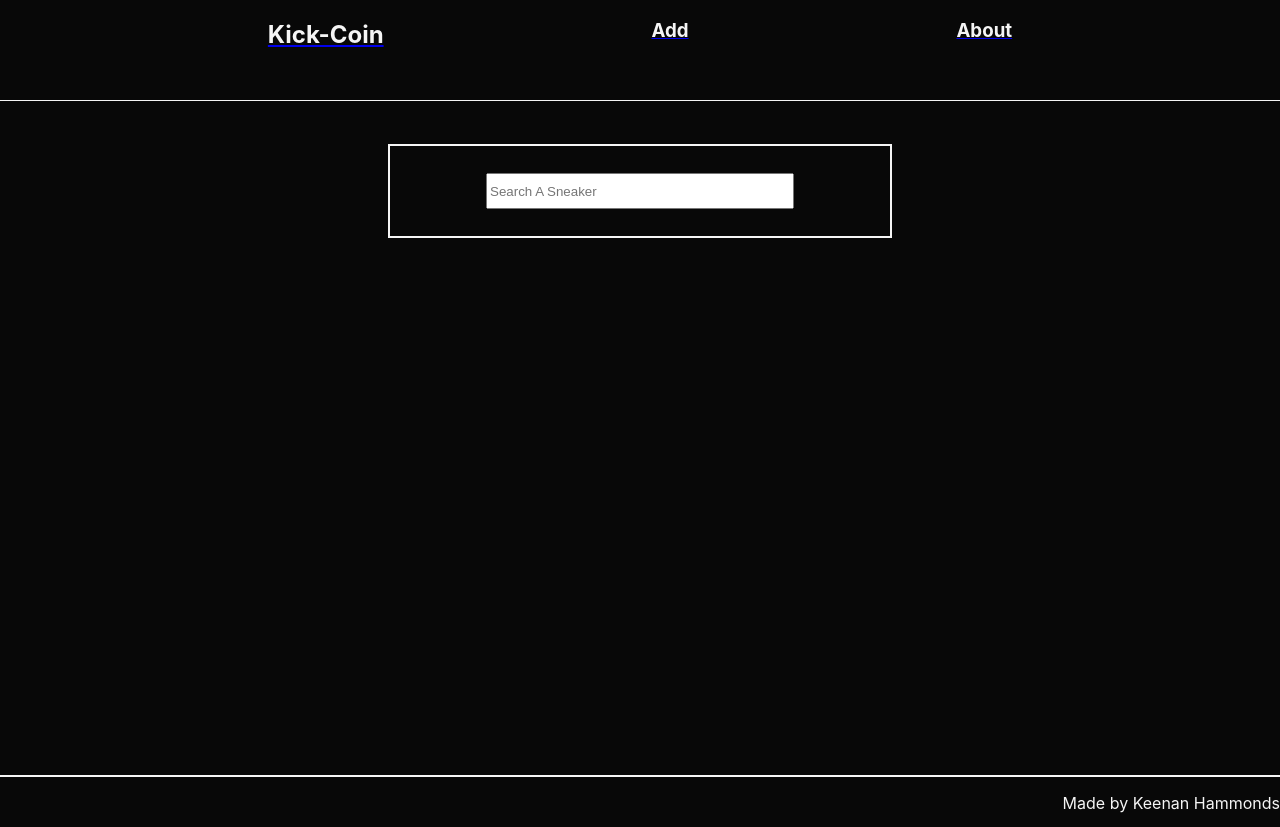
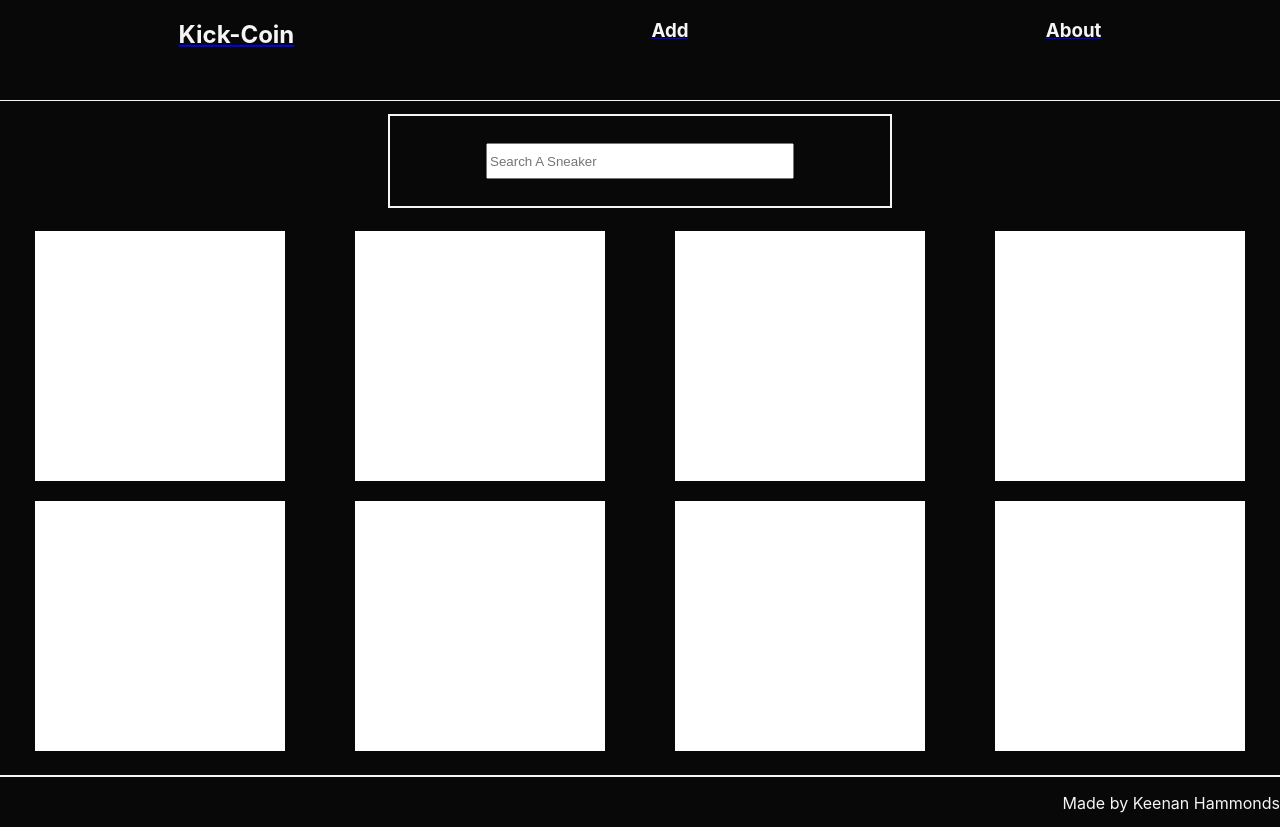
Before and after one commit to keenanhammonds/kick-coin, a React (Create React App) app in the folder kick-coin/: page / in a window 1280 px wide. Built offline with nearby package versions, Linux system fonts and the light colour scheme.

Commit message:
damn near the mockuo

```diff
--- a/kick-coin/src/App.css
+++ b/kick-coin/src/App.css
@@ -11,14 +11,14 @@
 
 nav{
   display: flex;
-  justify-content: space-evenly;
+  justify-content: space-around;
   align-content: center;
   height: 100px;
   border-bottom: 1px solid  whitesmoke;
 }
 
 .searchbox-container{
-  height: 180px;
+  height: 120px;
   text-align: center;
   display:flex;
   justify-content: center;
@@ -58,15 +58,23 @@ footer{
 }
 
 
+.cards-container-container{
+  display: flex;
+  justify-content: center;
+}
+
 .cards-container{
   display: flex;
-  justify-content: space-evenly;
-  height: auto;
+  justify-content: space-around;
+  width: 1300px;
+  flex-wrap: wrap;
+  overflow: scroll;
 
 }
 
 .card{
   background-color: white;
-  height: 150px;
-  width: 120px;
+  height: 250px;
+  width: 250px;
+  margin: 10px;
 }
--- a/kick-coin/src/Components/Home/Home.js
+++ b/kick-coin/src/Components/Home/Home.js
@@ -17,7 +17,18 @@ class Home extends Component {
         <div className="searchbox-container">
           <Search />
         </div>
-        <div className="cards-container">{cards}</div>
+        <div className="cards-container-container">
+            <div className="cards-container">
+                <Card/>
+                <Card/>
+                <Card/>
+                <Card/>
+                <Card/>
+                <Card/>
+                <Card/>
+                <Card/>
+            </div>
+        </div>
       </div>
     );
   }
```
